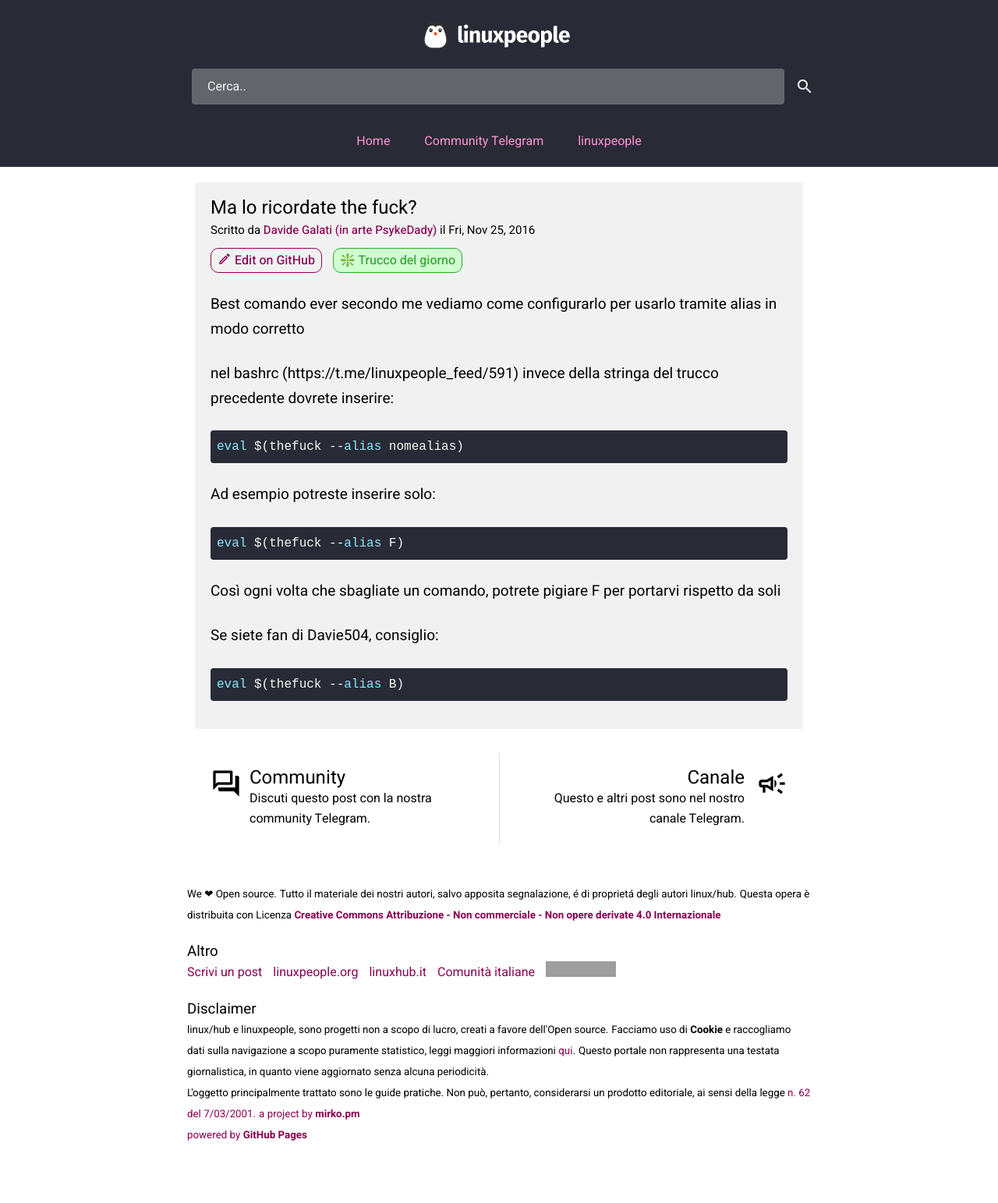
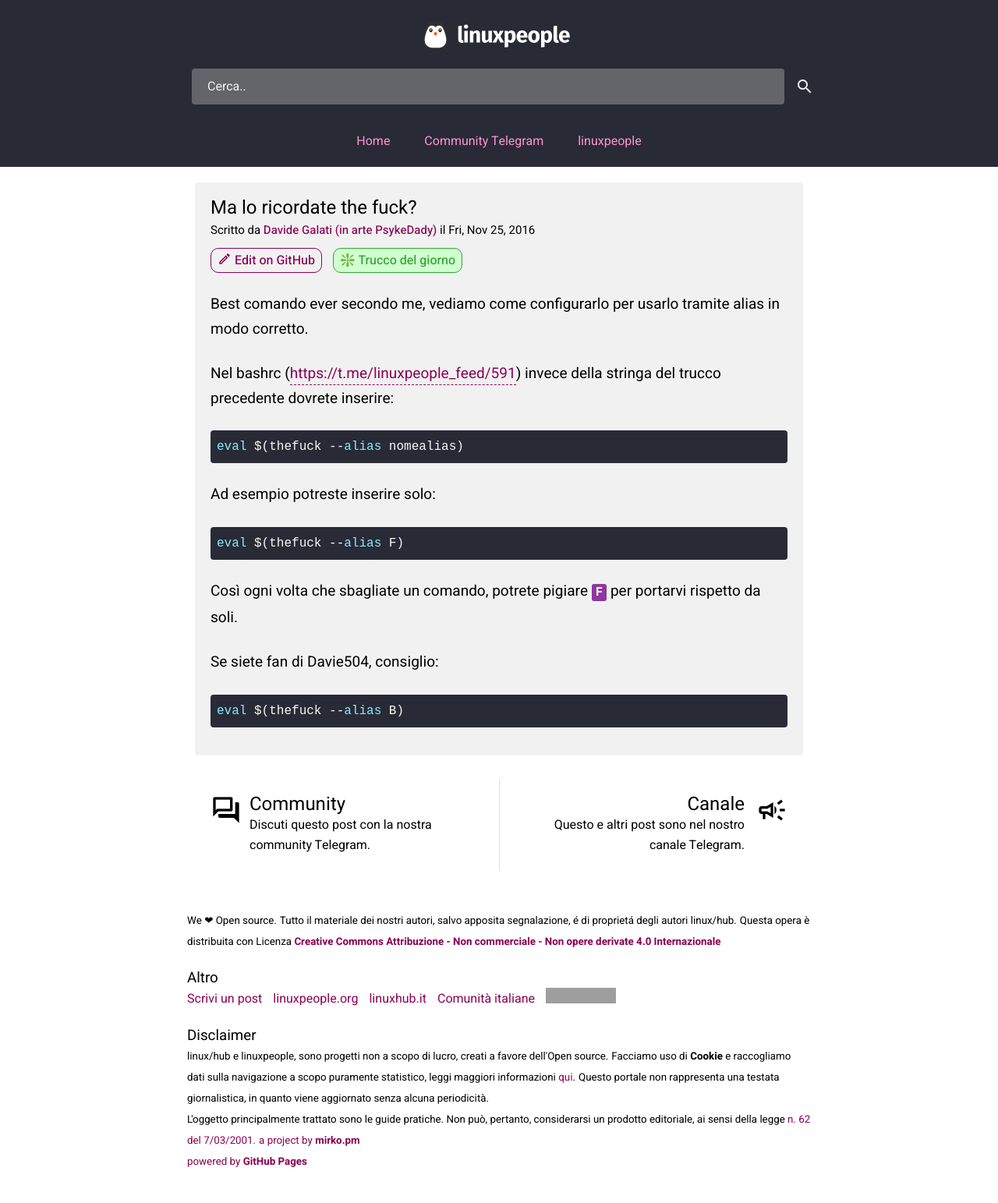
Before and after one commit to linuxhubit/linuxpeople_feed, a Jekyll site: the page built from _posts/trick/2021-07-05-thefuck.md, in a window 1280 px wide. Shown: the whole page at 78% size. Built offline with Jekyll 4.4.1, drawn with Linux system fonts in a browser that asks for light colours; before the commit the page ends 1509 px from its top, so only the background shows below that; grey boxes are pictures that could not be loaded.

````diff
--- a/_posts/trick/2021-07-05-thefuck.md
+++ b/_posts/trick/2021-07-05-thefuck.md
@@ -7,10 +7,11 @@ author: Davide Galati (in arte PsykeDady)
 author_github: PsykeDady
 tag: trick
 ---
-Best comando ever secondo me
-vediamo come configurarlo per usarlo tramite alias in modo corretto
+Best comando ever secondo me, vediamo come configurarlo per usarlo tramite alias in modo corretto.
 
-nel bashrc (https://t.me/linuxpeople_feed/591) invece della stringa del trucco precedente dovrete inserire:
+Nel bashrc ([https://t.me/linuxpeople_feed/591](https://t.me/linuxpeople_feed/591))
+invece della stringa del trucco precedente dovrete inserire:
+
 ```bash
 eval $(thefuck --alias nomealias)
 ```
@@ -20,7 +21,8 @@ Ad esempio potreste inserire solo:
 eval $(thefuck --alias F)
 ```
 
-Così ogni volta che sbagliate un comando, potrete pigiare F per portarvi rispetto da soli
+Così ogni volta che sbagliate un comando, potrete pigiare `F` per portarvi
+rispetto da soli.
 
 Se siete fan di Davie504, consiglio:
 ```bash
--- a/assets/css/colors.css
+++ b/assets/css/colors.css
@@ -100,3 +100,8 @@ main article:nth-child(odd) {
     background-color: #d0ffd0;
     color: #32a532;
 }
+
+p>code {
+    background-color: #8f379e;
+    color: #fefefe;
+}
--- a/assets/css/style.css
+++ b/assets/css/style.css
@@ -33,7 +33,10 @@ textarea {
     font: normal 1rem/1.625rem Heebo, "Helvetica Neue", Helvetica, Arial, sans-serif
 }
 
-header>div, main>div, footer>div, main {
+header>div,
+main>div,
+footer>div,
+main {
     max-width: 800px;
     margin: 0 auto;
 }
@@ -127,11 +130,11 @@ footer ul li {
     vertical-align: middle;
 }
 
-footer ul > li:not(:last-of-type) {
+footer ul>li:not(:last-of-type) {
     margin: 0 10px 0 0;
 }
 
-footer > div {
+footer>div {
     margin-bottom: 20px;
 }
 
@@ -145,7 +148,8 @@ article .info a {
     font-weight: 500;
 }
 
-article .info em,article .info i {
+article .info em,
+article .info i {
     font-style: normal;
 }
 
@@ -192,7 +196,8 @@ article p {
     margin: 0 55px 0 0;
 }
 
-.discuss li+li .material-icons,.discuss li+li .material-icons-outlined {
+.discuss li+li .material-icons,
+.discuss li+li .material-icons-outlined {
     order: 2;
     grid-column: 5/span 1;
     margin: -78px 0 0 0;
@@ -222,6 +227,17 @@ article p {
     margin: 10px 0 0 0;
 }
 
-form.search > div article br {
+form.search>div article br {
     display: none;
 }
+
+p>code {
+    font-weight: 600;
+    border-radius: .1875rem;
+    font-size: .975rem;
+    padding: .125rem .3125rem;
+}
+
+article p a {
+    border-bottom: .0625rem dashed;
+}
````
